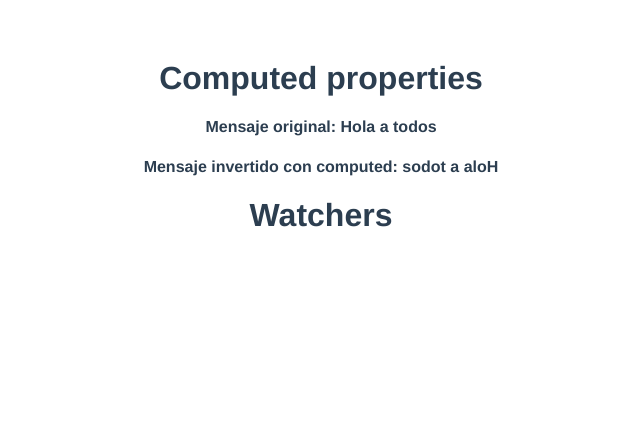
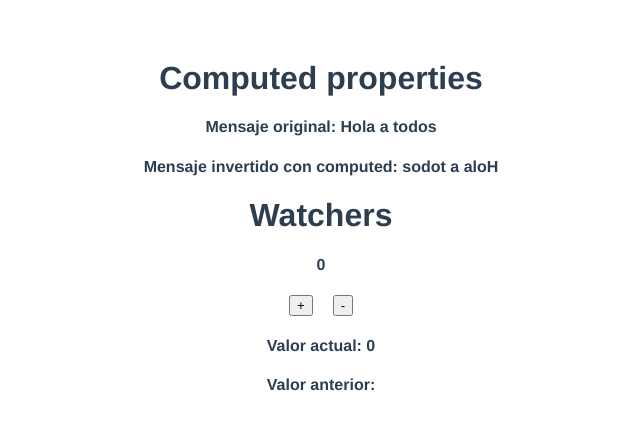
Before and after one commit to magalidefelippe/Vue-course-examples, a Vue app: page / in a window 1280 px wide. Shown: the top 430 px of the page, without its empty margins (319-959 px from the left). Built offline with nearby package versions, Linux system fonts and the light colour scheme.

Commit message:
watchers example with a counter structure

```diff
--- a/src/components/watchers.vue
+++ b/src/components/watchers.vue
@@ -1,12 +1,36 @@
 <template>
   <div>
     <h1>Watchers</h1>
+    <h4>{{count}}</h4>
+    <button @click="add" style="margin-right: 20px">+</button>
+    <button @click="sub">-</button>
+    <h4>Valor actual: {{actualNumber}}</h4>
+    <h4>Valor anterior: {{beforeNumber}}</h4>
   </div>
 </template>
 
 <script>
-export default {};
+export default {
+    data: () => ({
+        actualNumber: 0,
+        beforeNumber: null,
+        count: 0
+    }),
+
+    methods: {
+        add(){
+            this.count++
+        },
+        sub(){
+            this.count--
+        }
+    },
+
+    watch: {
+        count: function(newValue, oldValue){
+            this.actualNumber = newValue;
+            this.beforeNumber = oldValue;
+        }
+    }
+};
 </script>
-
-<style lang="scss" scoped>
-</style>
```
